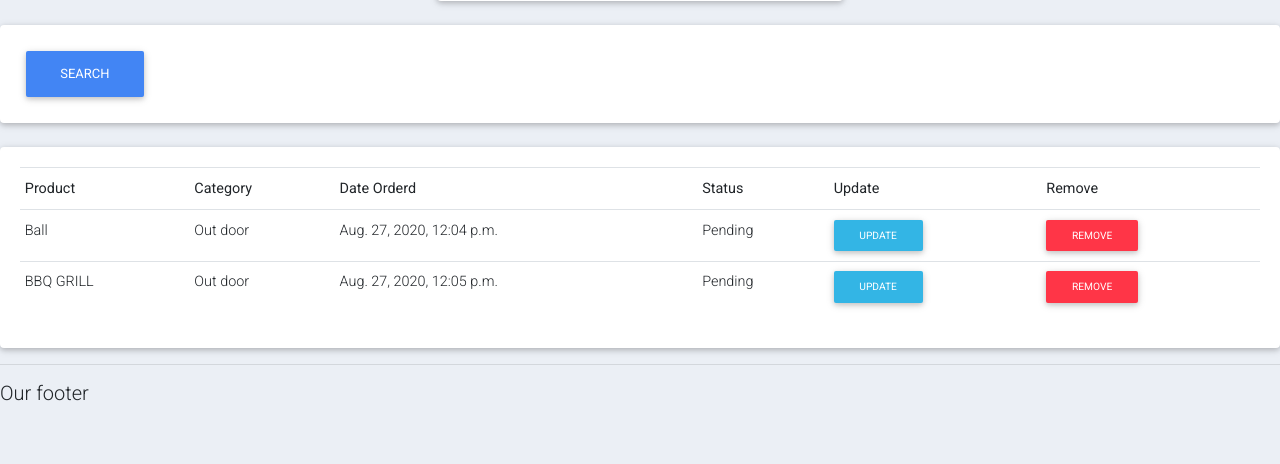
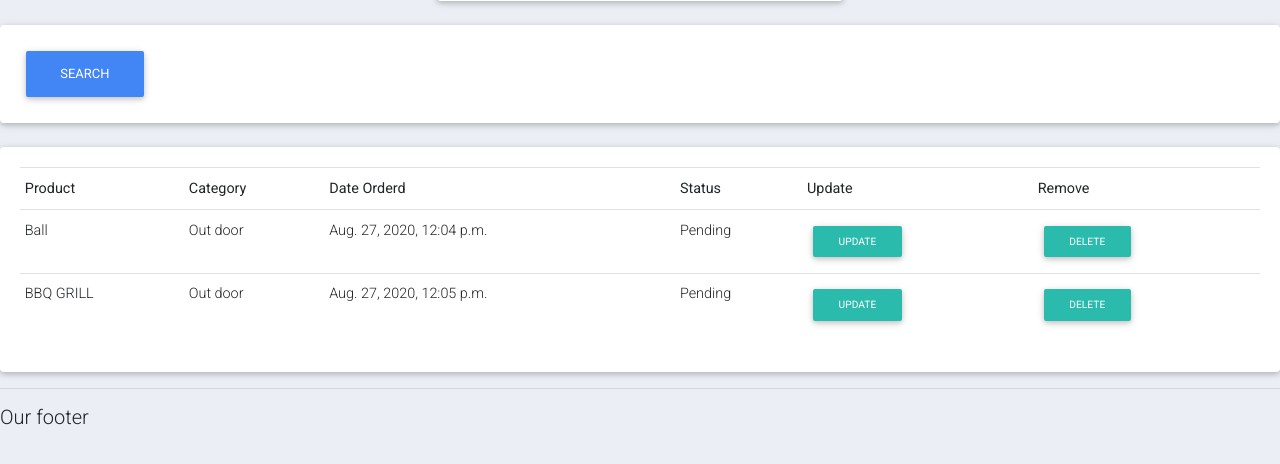
Before and after one commit to Bryson69/Customer-Management, a Django app: page /customer/1/ in a window 1280 px wide. Shown: the part 314-778 px from the top of the page. Run offline with Django 3.2, Linux system fonts and the light colour scheme; data comes from the database, SQL or seed files in the repository; some libraries are stand-ins or nearby versions.

Commit message:
Add routes for buttons

```diff
--- a/accounts/templates/accounts/customer.html
+++ b/accounts/templates/accounts/customer.html
@@ -66,8 +66,8 @@
                     <td> {{ order.product.category }} </td>
                     <td> {{ order.date_created }} </td>
                     <td> {{ order.status }} </td>
-                    <td><a class="btn btn-sm btn-info" href="">Update</a></td>
-                    <td><a class="btn btn-sm btn-danger" href="">Remove</a></td>
+                    <td> <a href=" {% url 'update_order' order.id %} "><button type="button" class="btn btn-default btn-sm">Update</button></a></td>
+                    <td> <a href=" {% url 'delete_order' order.id %} "><button type="button" class="btn btn-default btn-sm">Delete</button></a></td>
                 </tr>
                 {% endfor %}
 
```
